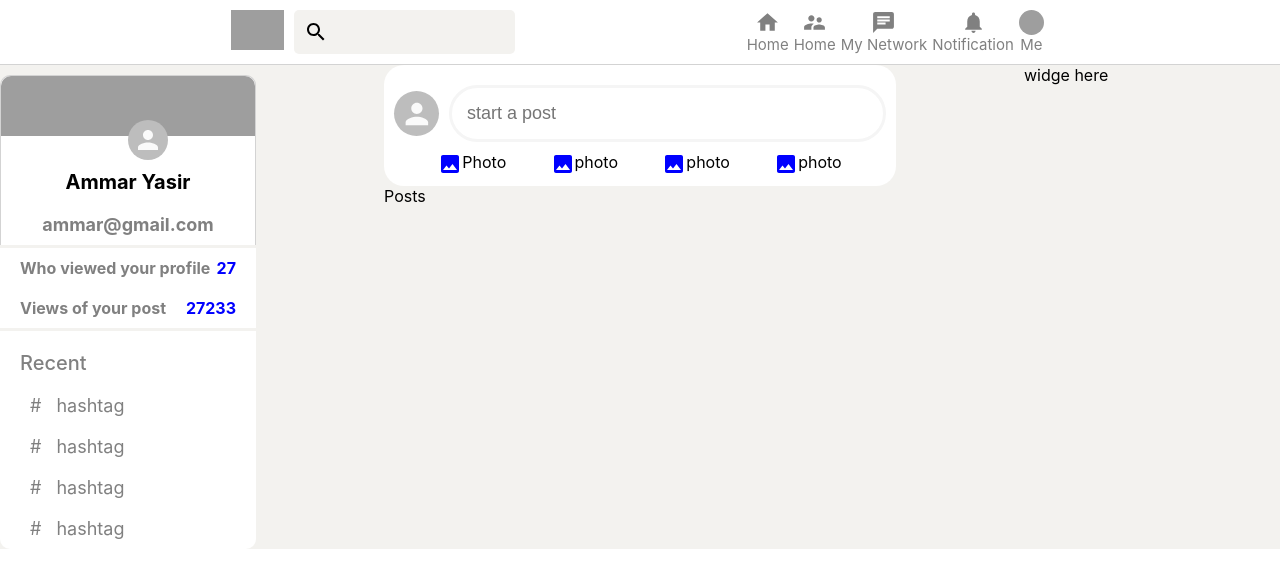
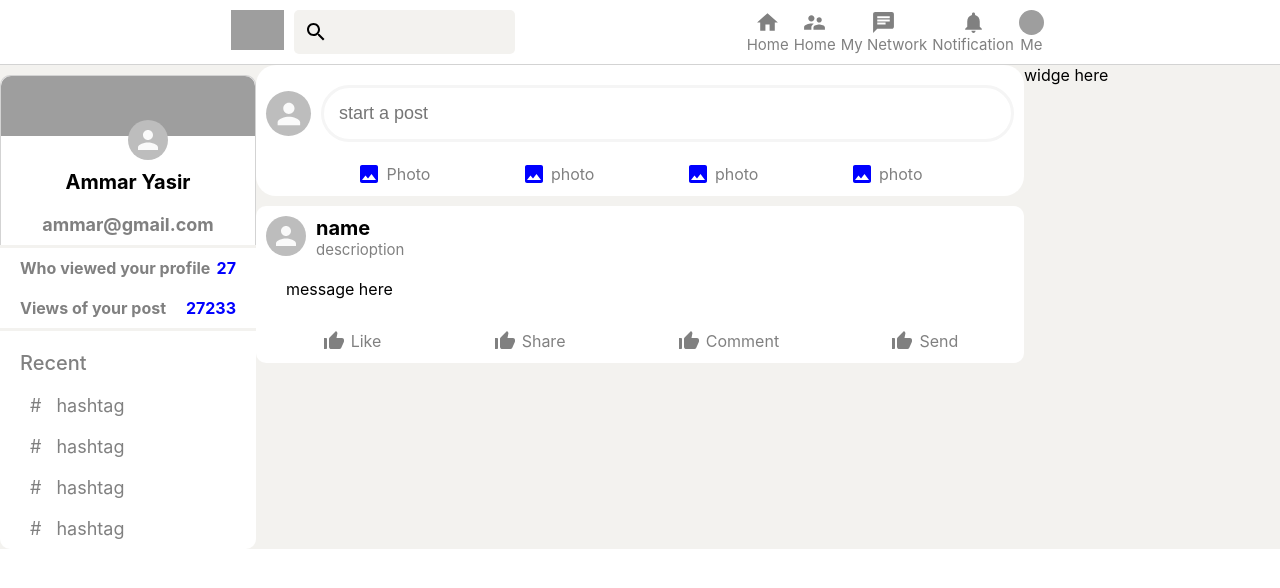
Before and after one commit to AmmarYasir29/LinkedIn-clone, a React (Create React App) app: page / in a window 1280 px wide. Shown: the top 588 px of the page. Built offline with nearby package versions, Linux system fonts and the light colour scheme; grey boxes are pictures that could not be loaded.

Commit message:
🦆 add post section

```diff
--- a/src/components/Feed.tsx
+++ b/src/components/Feed.tsx
@@ -1,8 +1,8 @@
 import { Avatar } from "@material-ui/core";
-import React, { ReactElement, ReactNode } from "react";
 import ImageIcon from "@material-ui/icons/Image";
 import "../styles/feed.css";
 import FeedOption from "./FeedOption";
+import Post from "./Post";
 const Feed = () => {
   return (
     <div className="feed">
@@ -12,13 +12,19 @@ const Feed = () => {
           <input type="text" name="" id="" placeholder="start a post" />
         </div>
         <div className="feed__addMidea">
-          <FeedOption Icon={ImageIcon} title="Photo" color="blue"/>
-          <FeedOption Icon={ImageIcon} title="photo" color="blue"/>
-          <FeedOption Icon={ImageIcon} title="photo" color="blue"/>
-          <FeedOption Icon={ImageIcon} title="photo" color="blue"/>
+          <FeedOption Icon={ImageIcon} title="Photo" color="blue" />
+          <FeedOption Icon={ImageIcon} title="photo" color="blue" />
+          <FeedOption Icon={ImageIcon} title="photo" color="blue" />
+          <FeedOption Icon={ImageIcon} title="photo" color="blue" />
         </div>
       </div>
-      <div className="feed__post">Posts</div>
+      <div className="feed__post">
+        <Post
+          name="Ammar Yasir"
+          description="some desc here"
+          message="first Post"
+        />
+      </div>
     </div>
   );
 };
--- /dev/null
+++ b/src/components/Post.tsx
@@ -0,0 +1,35 @@
+import { Avatar } from "@material-ui/core";
+import React from "react";
+import "../styles/post.css";
+import FeedOption from "./FeedOption";
+import ThumbUpAltIcon from "@material-ui/icons/ThumbUpAlt";
+const Post = ({
+  name,
+  description,
+  message,
+}: {
+  name: string;
+  description: string;
+  message: string;
+}) => {
+  return (
+    <div className="post">
+      <div className="post__header">
+        <Avatar />
+        <div className="post__info">
+          <h2>name</h2>
+          <p>descrioption</p>
+        </div>
+      </div>
+      <div className="post__body">message here</div>
+      <div className="post__icon">
+        <FeedOption Icon={ThumbUpAltIcon} title="Like" color="gray" />
+        <FeedOption Icon={ThumbUpAltIcon} title="Share" color="gray" />
+        <FeedOption Icon={ThumbUpAltIcon} title="Comment" color="gray" />
+        <FeedOption Icon={ThumbUpAltIcon} title="Send" color="gray" />
+      </div>
+    </div>
+  );
+};
+
+export default Post;
--- a/src/styles/feed.css
+++ b/src/styles/feed.css
@@ -1,5 +1,5 @@
 .feed {
-  flex: 0.4;
+  flex: 0.6;
 }
 .feed__addPost{
   background-color: white;
@@ -32,3 +32,9 @@
   display: flex;
   justify-content: space-evenly;
 }
+.feed__post{
+  background-color: white;
+  border-radius: 10px;
+  margin: 10px 0;
+  padding: 10px;
+}
--- a/src/styles/feedOption.css
+++ b/src/styles/feedOption.css
@@ -1,9 +1,12 @@
-feedoption{
+.feedoption {
+  margin-top: 10px;
+  color: gray;
+}
+.feedOption__option {
   display: flex;
-  justify-content: space-evenly;
+  align-items: center;
+  cursor: pointer;
 }
-.feedOption__option{
-  display: flex;
-  justify-content: center;
-
+.feedOption__option > p {
+  margin-left: 5px;
 }
--- /dev/null
+++ b/src/styles/post.css
@@ -0,0 +1,22 @@
+.post__header {
+  display: flex;
+  margin-bottom: 5px;
+}
+.post__info {
+  margin-left: 10px;
+}
+.post__info > h2 {
+  font-size: 20px;
+}
+.post__info > p {
+  font-size: 15px;
+  color: gray;
+}
+.post__body {
+  overflow-wrap: break-word;
+  margin: 20px;
+}
+.post__icon {
+  display: flex;
+  justify-content: space-around;
+}
```
